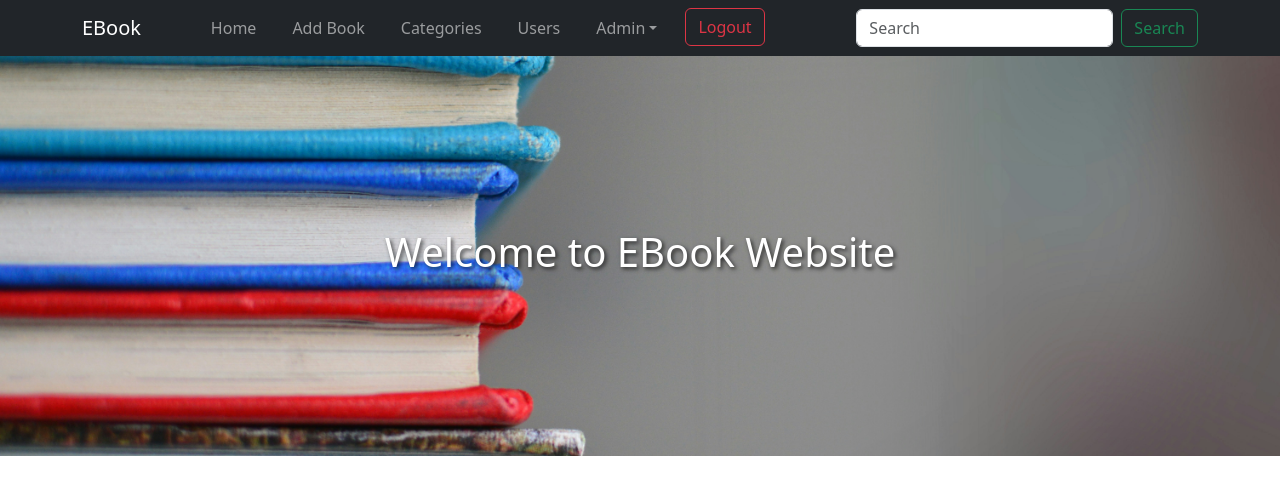
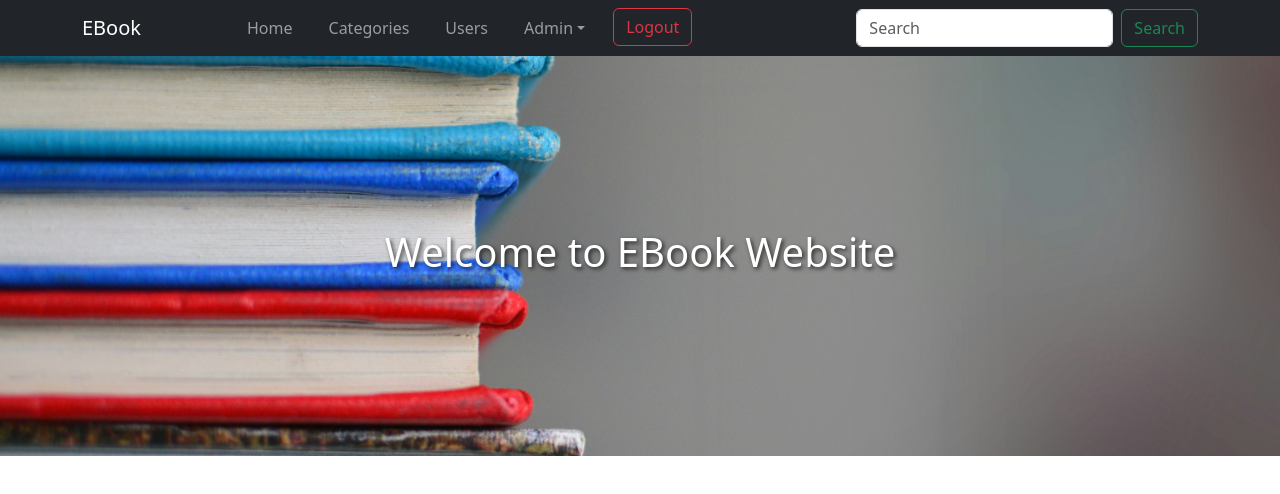
Before and after one commit to Bhanumahesh70/EBook_Library_FrontEnd, a React (Vite) app: page / in a window 1280 px wide. Shown: the top 494 px of the page. Built offline with nearby package versions, Linux system fonts and the light colour scheme.

Commit message:
Added role context to have role based authorization

```diff
--- a/src/App.tsx
+++ b/src/App.tsx
@@ -19,6 +19,7 @@ import UsersList from './components/Users/UsersList';
 import { AuthenticationProvider } from './components/Authentication/AuthenticationContext';
 import ProtectedRoute from './components/Authentication/ProtectedRoute';
 import BookList from './components/Books/BookListGrid';
+import { RoleProvider } from './components/Authentication/RoleContext';
 
 type LayoutProps = {
   children: ReactNode;
@@ -43,6 +44,7 @@ function App() {
   return (
     <>
       <AuthenticationProvider>
+        <RoleProvider>
           <Router>
             <Layout>
               <Routes>
@@ -145,6 +147,7 @@ function App() {
               </Routes>
             </Layout>
           </Router>
+        </RoleProvider>
       </AuthenticationProvider>
     </>
   );
--- a/src/components/Authentication/LoginPage.tsx
+++ b/src/components/Authentication/LoginPage.tsx
@@ -2,6 +2,7 @@ import React from 'react';
 import { Link, useNavigate } from 'react-router-dom';
 import { authenticateUser, ValidateUser } from '../../services/loginService';
 import { useAuthentication } from './AuthenticationContext';
+import { useRole } from './RoleContext';
 
 type AuthenticationRequest = {
   email: string;
@@ -24,6 +25,9 @@ const LoginPage = () => {
   //Access Authentication context
   const { setIsAuthenticated } = useAuthentication();
 
+  //Access Role context
+  const { setRole } = useRole();
+
   function handleChange(e: React.ChangeEvent<HTMLInputElement>) {
     setIsError(false);
     const { id, value } = e.target;
@@ -37,6 +41,7 @@ const LoginPage = () => {
       const authResp = await authenticateUser(authRequest);
       console.log('User is authenticated', authResp);
       setIsAuthenticated(true);
+      setRole(authResp.role);
       localStorage.setItem('authToken', authResp.token);
       const validResp = await ValidateUser();
       navigate('/ebook');
--- /dev/null
+++ b/src/components/Authentication/RoleContext.tsx
@@ -0,0 +1,29 @@
+import React, { useContext, ReactNode } from 'react';
+import { AuthenticationProvider } from './AuthenticationContext';
+
+interface RoleType {
+  role: String;
+  setRole: React.Dispatch<React.SetStateAction<string>>;
+}
+interface Props {
+  children: ReactNode;
+}
+const RoleContext = React.createContext<RoleType | undefined>(undefined);
+
+export const useRole = () => {
+  const context = useContext(RoleContext);
+  if (!context) {
+    throw new Error('useRole must be used within an RoleProvider');
+  }
+  return context;
+};
+
+export const RoleProvider = ({ children }: Props) => {
+  const [role, setRole] = React.useState('ROLE_USER');
+
+  return (
+    <RoleContext.Provider value={{ role, setRole }}>
+      {children}
+    </RoleContext.Provider>
+  );
+};
--- a/src/components/Layout/Navbar.tsx
+++ b/src/components/Layout/Navbar.tsx
@@ -1,11 +1,13 @@
 import React from 'react';
 import { Link } from 'react-router-dom';
 import { useAuthentication } from '../Authentication/AuthenticationContext';
+import { useRole } from '../Authentication/RoleContext';
 const Navbar = () => {
   const [openNavButton, setOpenNavButton] = React.useState(false);
   const [openDropdown, setOpenDropdown] = React.useState(false);
 
   const { setIsAuthenticated } = useAuthentication();
+  const { role } = useRole();
 
   function handleDropDownClick() {
     setOpenDropdown((prev) => !prev);
@@ -16,6 +18,7 @@ const Navbar = () => {
   function logout() {
     setIsAuthenticated(false);
   }
+  console.log(`role is : ${role}`);
   return (
     <>
       <nav className="navbar navbar-expand-lg navbar-dark bg-dark  ">
@@ -48,12 +51,16 @@ const Navbar = () => {
                   Home
                 </Link>
               </li>
+              {role === 'ROLE_ADMIN' ? (
                 <li className="nav-item">
                   <Link to={`/ebook/books`} className="nav-link">
                     {' '}
                     Add Book
                   </Link>
                 </li>
+              ) : (
+                <></>
+              )}
               <li className="nav-item">
                 <Link to={`/ebook/categories`} className="nav-link">
                   {' '}
--- a/src/components/Users/AddUserForm.tsx
+++ b/src/components/Users/AddUserForm.tsx
@@ -11,7 +11,7 @@ const AddUserForm = ({ isSignup = false }: { isSignup?: boolean }) => {
     password: '',
     phoneNumber: '',
     address: '',
-    role: 'USER',
+    role: 'ROLE_USER',
   });
 
   const { id } = useParams<{ id: string }>();
@@ -36,7 +36,7 @@ const AddUserForm = ({ isSignup = false }: { isSignup?: boolean }) => {
         password: '',
         phoneNumber: '',
         address: '',
-        role: 'USER',
+        role: 'ROLE_USER',
       });
     }
   }, [id]);
```
Lines whose indentation alone changed are shown as unchanged.
